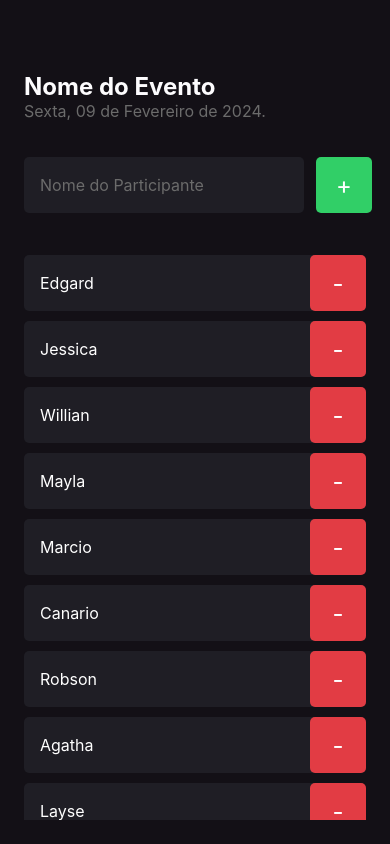
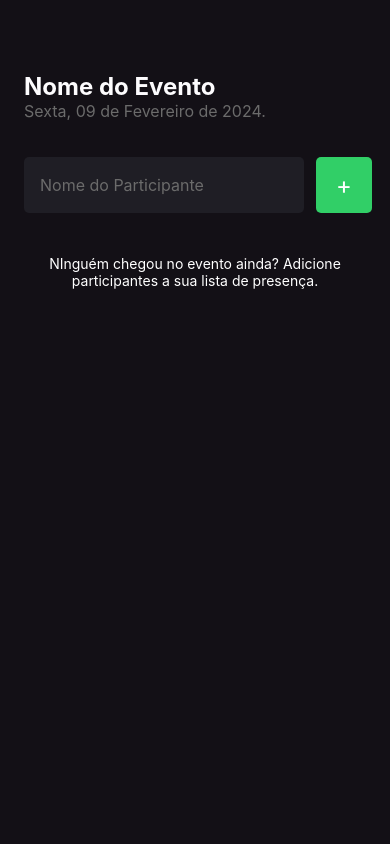
Before and after one commit to EdgardSchmitz/my-app, a React Native app: screen / in a window 390 px wide. Built offline with nearby package versions, Linux system fonts and the light colour scheme.

Commit message:
ultimos detalhes da aula

```diff
--- a/App.js
+++ b/App.js
@@ -1,7 +1,17 @@
+import { StatusBar } from "expo-status-bar";
+
 import Home from "./src/screens/home";
 
 export default function App(){
   return (
+    <>
+    <StatusBar
+    style="light"
+    backgroundColor="transparent"
+    translucent
+    />
     <Home />
+    </>
+
   );
 }
--- a/src/screens/home/index.tsx
+++ b/src/screens/home/index.tsx
@@ -1,18 +1,37 @@
-import { Text, View, TextInput, TouchableOpacity, ScrollView} from 'react-native';
+import React, {useState} from 'react';
+
+import { Text, View, TextInput, TouchableOpacity, FlatList, Alert} from 'react-native';
 
 import {styles} from './styles';
 
 import {Participante} from '../../components/Participante';
 
 export default function  Home(){
-    const participants = ['Edgard','Jessica', 'Willian', 'Mayla', 'Marcio', 'Canario', 'Robson', 'Agatha', 'Layse', 'Vinicius', 'Rubens Meneguetti', 'Roberto Marques'];
+
+    const [participants, setParticipants] = useState<string[]>([]);
+    const [participantName, setParticipantName] = useState('');
 
     function handleParticipantAdd (){
-        console.log("Você clicou aqui!");
+            if(participants.includes(participantName)){
+            return Alert.alert("Participante Existe", "Já existe um participante na lista com esse nome.")
+        }
+
+        setParticipants(prevState => [...prevState, participantName]);
+        setParticipantName('');
     }
 
     function handleParticipantRemove(name: string){
-        console.log(`Você clicou para remover ${name}`);
+
+        Alert.alert("Remover", `Remover participante ${name} ?`, [
+            {
+                text: 'Sim',
+                onPress: () => setParticipants(prevState => prevState.filter(participant => participant !== name))
+            },
+            {
+                text: 'Não',
+                style: 'cancel'
+            }
+        ]);
     }
 
 
@@ -30,6 +49,8 @@ return (
     style={styles.input}
     placeholder="Nome do Participante"
     placeholderTextColor="#6b6b6b"
+    onChangeText={setParticipantName}
+    value={participantName}
     />
 
     <TouchableOpacity style={styles.button} onPress={handleParticipantAdd}>
@@ -40,18 +61,22 @@ return (
 
     </View>
 
-    <ScrollView showsVerticalScrollIndicator={false}>
-    {
-        participants.map(participant => (
-            <Participante
-            key={participant}
-            name={participant}
-            onRemove={() => handleParticipantRemove("Edgard")}/>
-        ))
-    }
-
-</ScrollView>
-
+    <FlatList
+    data={participants}
+    keyExtractor={item => item}
+    renderItem={({ item }) => (
+        <Participante
+        key={item}
+        name={item}
+        onRemove={() => handleParticipantRemove(item)}
+        />
+    )}
+    showsVerticalScrollIndicator={false}
+        ListEmptyComponent={() =>
+        <Text style={styles.listEmptyText}>
+            NInguém chegou no evento ainda? Adicione participantes a sua lista de presença.
+        </Text>}
+    />
     </View>
 )
 }
--- a/src/screens/home/styles.ts
+++ b/src/screens/home/styles.ts
@@ -43,5 +43,11 @@ export const styles =StyleSheet.create({
         flexDirection: 'row',
         marginTop: 36,
         marginBottom: 42,
+    },
+
+    listEmptyText:{
+        color: '#fff',
+        fontSize: 14,
+        textAlign: 'center',
     }
 });
```
